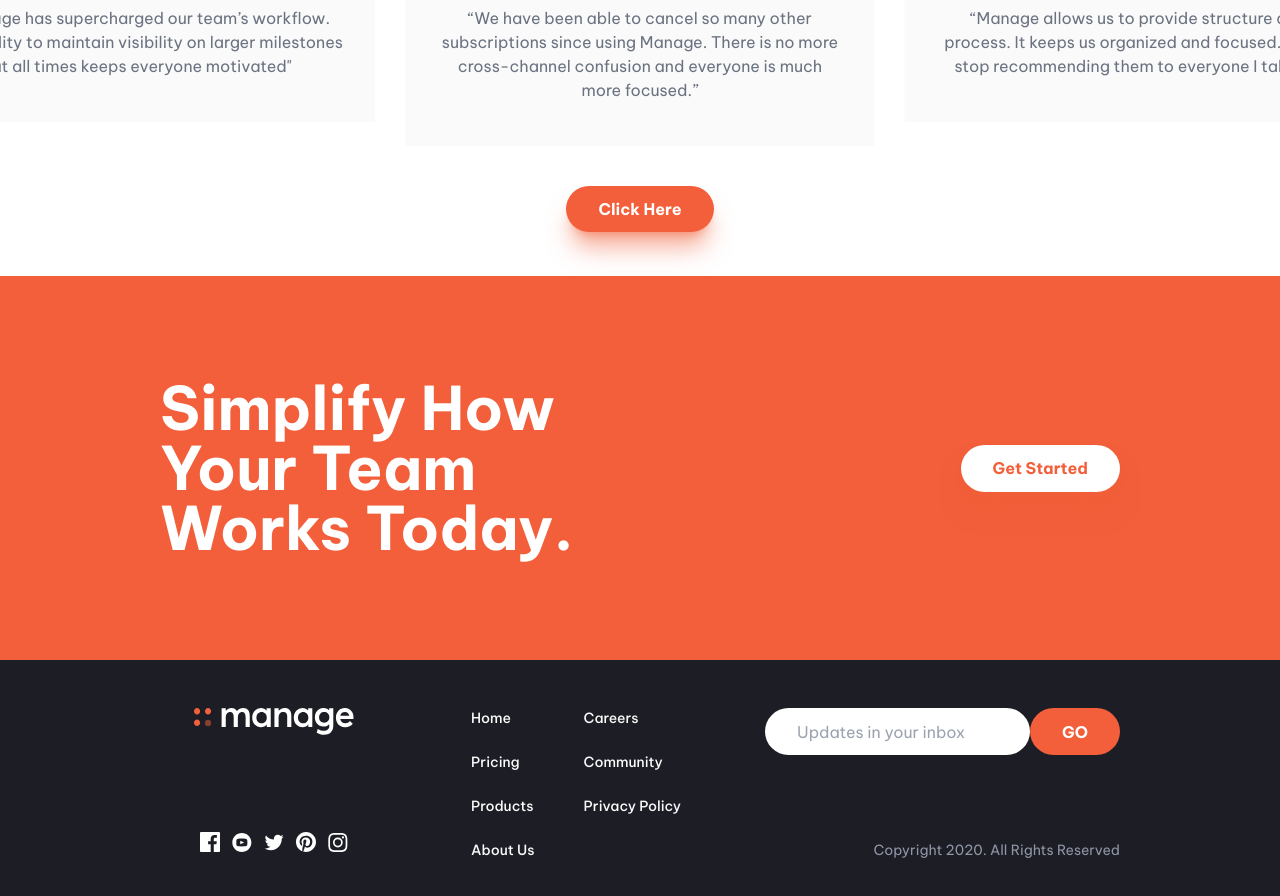
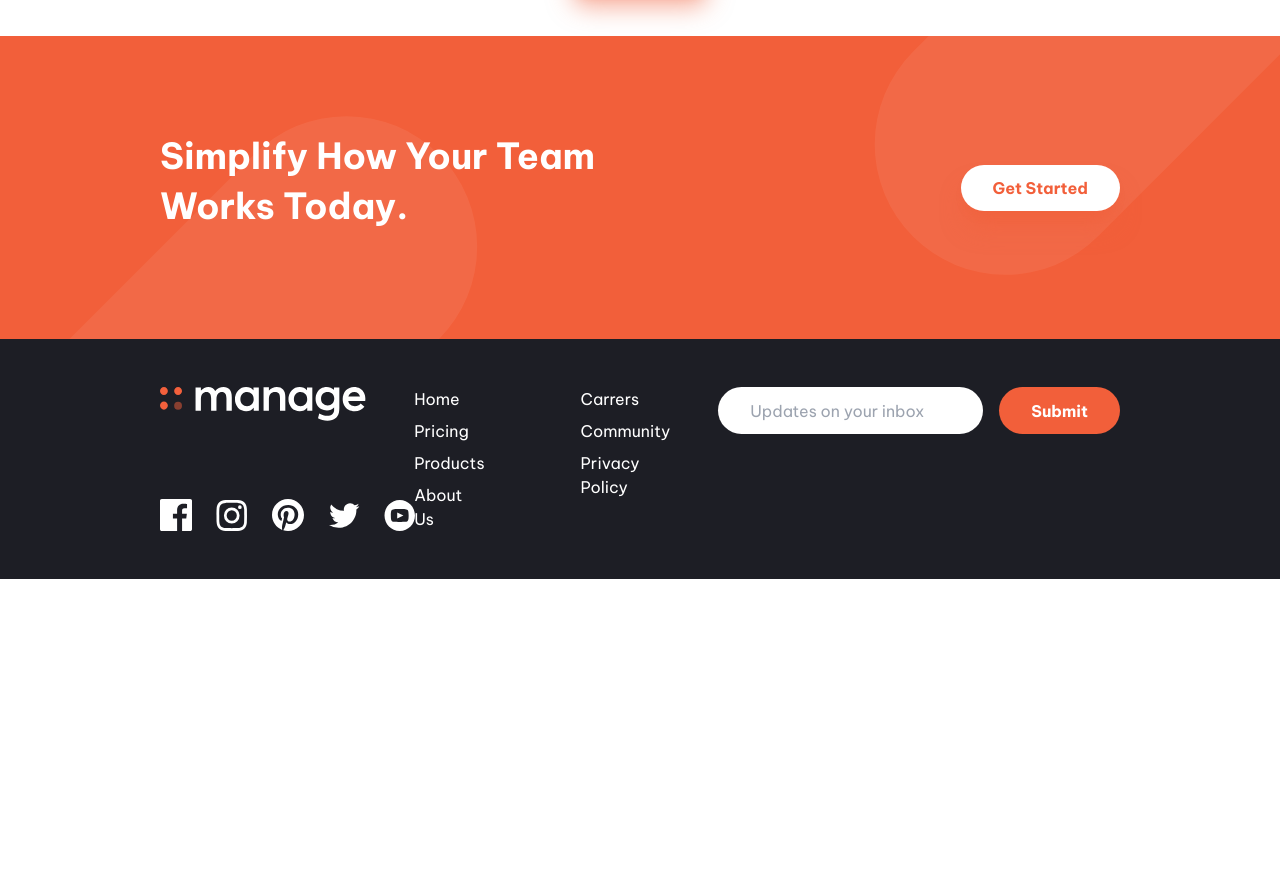
Before and after one commit to noman-e-jawad/next-tailwind, a Next.js app: page / in a window 1280 px wide. Shown: the part 1360-2256 px from the top of the page. After the commit the page ends 1939 px from the top, so only its background shows below. Built offline with nearby package versions, Linux system fonts and the light colour scheme.

Commit message:
feature section -- backgound, cta section -- background, footer -- alignment fix, header, banner, testimonial -- no change

```diff
--- a/src/components/CTA.jsx
+++ b/src/components/CTA.jsx
@@ -1,10 +1,16 @@
 import React from "react";
 
 const CTA = () => {
-  return <section className="container-fluid bg-primary-red h-96 flex flex-col justify-center items-center px-10 gap-5 mt-5 md:flex-row md:justify-between md:px-40">
-    <h2 className="banner-heading text-white md:w-1/2 md:text-left">Simplify how your team works today.</h2>
-    <button className="button-primary bg-white text-primary-red">Get Started</button>
-  </section>;
+  return (
+    <section className="container-fluid bg-primary-red py-24 flex flex-col justify-center items-center px-10 gap-5 mt-5 md:flex-row md:justify-between md:px-40 bg-[url('/images/bg-simplify-section-mobile.svg')] bg-left bg-no-repeat md:bg-[url('/images/bg-simplify-section-desktop.svg')] md:bg-right md:bg-contain">
+      <h2 className="banner-heading  md:w-1/2 md:text-left md:section-heading text-white md:text-white md:leading-snug lg:leading-snug">
+        Simplify how your team works today.
+      </h2>
+      <button className="button-primary bg-white text-primary-red">
+        Get Started
+      </button>
+    </section>
+  );
 };
 
 export default CTA;
--- a/src/components/Features.jsx
+++ b/src/components/Features.jsx
@@ -2,7 +2,7 @@ import React from "react";
 
 const Features = () => {
   return (
-    <section className="fluid py-20 bg-white grid grid-cols-1 md:gap-6 lg:gap-10  lg:grid-cols-2">
+    <section className="fluid py-20 bg-white grid grid-cols-1 md:pr-0 md:gap-6 lg:gap-10  lg:grid-cols-2 bg-[url('/images/bg-tablet-pattern.svg')] bg-[left_15rem_top_-43rem] bg-no-repeat md:bg-none">
       <div className="pb-3 ">
         <h2 className="section-heading"> What’s different about Manage?</h2>
         <p className=" pt-5 body-text w-full lg:w-10/12">
@@ -46,6 +46,7 @@ const Features = () => {
           </p>
         </div>
       </div>
+      <div className="absolute h-[40rem] w-[40rem] bg-[url('/images/bg-tablet-pattern.svg')] bottom-[-22rem] left-[-22rem] bg-no-repeat bg-cover hidden md:block"></div>
     </section>
   );
 };
--- a/src/components/Footer.jsx
+++ b/src/components/Footer.jsx
@@ -1,41 +1,82 @@
 import React from "react";
 
 const Footer = () => {
-  return <footer className="fluid bg-dark-blue py-12 flex flex-col items-center justify-center gap-12 w-full md:flex-row md:items-start relative">
-    {/* footer form */}
-    <div className="flex flex-row justify-between w-full order-1 md:order-4">
-      <input type="email" placeholder="Updates in your inbox" className="button-primary bg-white body-text focus-visible:outline-0 text-left font-normal shadow-none" />
-      <button type="submit" className="button-primary shadow-none">GO</button>
-    </div>
-    {/* footer navigation */}
-    <div className="flex flex-row justify-between w-full px-9 order-2">
-        <ul className="nav-item">
-          <li>Home</li>
-          <li>Pricing</li>
-          <li>Products</li>
-          <li>About Us</li>
+  return (
+    <footer className=" fluid w-full  h-full flex flex-col justfiy-center gap-12 items-center bg-dark-blue py-12 md:flex-row-reverse md:items-start  ">
+      {/* Form */}
+      <div className="flex gap-4">
+        <input
+          type="email"
+          placeholder="Updates on your inbox"
+          className="text-input"
+        />
+        <input
+          type="submit"
+          value="Submit"
+          className="button-primary shadow-none"
+        />
+      </div>
+      {/* Menu */}
+      <div className="flex w-full justify-center gap-24 text-white">
+        <ul className="flex flex-col gap-2">
+          <li>
+            <a href="#">Home</a>
+          </li>
+          <li>
+            <a href="#">Pricing</a>
+          </li>
+          <li>
+            <a href="#">Products</a>
+          </li>
+          <li>
+            <a href="#">About Us</a>
+          </li>
         </ul>
-        <ul className="nav-item">
-          <li>Careers</li>
-          <li>Community</li>
-          <li>Privacy Policy</li>
+        <ul className="flex flex-col gap-2">
+          <li>
+            <a href="#">Carrers</a>
+          </li>
+          <li>
+            <a href="#">Community</a>
+          </li>
+          <li>
+            <a href="#">Privacy Policy</a>
+          </li>
         </ul>
-    </div>
-    {/* icon box */}
-    <div className="flex flex-col gap-12 w-full items-center order-3 md:order-1 md:flex-col-reverse md:justify-between h-36">
-      <ul className="flex flex-row gap-9 md:gap-3">
-        <li><i ><img className="social-icon" src="/images/icon-facebook.svg" /></i></li>
-        <li><i ><img className="social-icon" src="/images/icon-youtube.svg" /></i></li>
-        <li><i ><img className="social-icon" src="/images/icon-twitter.svg" /></i></li>
-        <li><i ><img className="social-icon" src="/images/icon-pinterest.svg" /></i></li>
-        <li><i ><img className="social-icon" src="/images/icon-instagram.svg" /></i></li>
-      </ul>
-    {/* footer logo */}
-    <img className="w-40 h-auto order-2" src="/images/logo-white.svg" />
-    </div>
-    {/* copyright */}
-    <p className="text-dark-graishBlue text-sm order-4 md:order-3 md:absolute md:self-end md:right-40">Copyright 2020. All Rights Reserved</p>
-  </footer>
+      </div>
+      {/* Extras */}
+      <div className="flex w-full flex-col gap-8 md:gap-0 justify-between min-h-full items-center md:flex-col-reverse md:h-36 md:justify-between md:items-center">
+        <div className="flex gap-6">
+          {/* Social Icons */}
+          <img
+            src="/images/icon-facebook.svg"
+            className="w-8 h-8 object-contain"
+          />
+          <img
+            src="/images/icon-instagram.svg"
+            className="w-8 h-8 object-contain"
+          />
+          <img
+            src="/images/icon-pinterest.svg"
+            className="w-8 h-8 object-contain"
+          />
+          <img
+            src="/images/icon-twitter.svg"
+            className="w-8 h-8 object-contain"
+          />
+          <img
+            src="/images/icon-youtube.svg"
+            className="w-8 h-8 object-contain"
+          />
+        </div>
+        <img src="/images/logo-white.svg" alt="" className="w-64" />
+      </div>
+
+      <span className="text-white md:absolute md:bottom-0 md:pb-12">
+        Copyright 2022. All Rights Reserved
+      </span>
+    </footer>
+  );
 };
 
 export default Footer;
--- a/styles/globals.css
+++ b/styles/globals.css
@@ -16,7 +16,7 @@
     @apply font-primary font-bold text-4xl capitalize md:text-5xl lg:text-6xl text-primary-blue text-center leading-tight;
   }
   .section-heading {
-    @apply font-bold text-2.5xl text-primary-blue text-center capitalize leading-tight md:text-left lg:text-left lg:text-4xl lg:mb-3;
+    @apply font-bold text-2.5xl text-primary-blue text-center capitalize leading-tight md:text-left  lg:text-left lg:text-4xl lg:mb-3;
   }
   .body-text {
     @apply font-primary font-normal text-base text-gray-500 text-center md:text-left lg:text-left;
@@ -24,6 +24,11 @@
   .button-primary {
     @apply bg-primary-red text-white font-primary font-bold  text-base px-8 py-[0.7rem] rounded-full shadow-xl shadow-primary-red/50;
   }
+
+  .text-input {
+    @apply focus-visible:outline-none bg-white text-gray-500 font-primary   text-base px-8 py-[0.7rem] rounded-full;
+  }
+
   .feature-box {
     @apply text-base text-left;
   }
```
Also changed, not shown: package.json (line endings or trailing spaces), pages/index.js (line endings or trailing spaces), src/components/Banner.jsx (line endings or trailing spaces), src/components/Header.jsx (line endings or trailing spaces), src/components/Testimonial.jsx (line endings or trailing spaces), tailwind.config.js (line endings or trailing spaces), 1 other file (tests, documents, lock files or other folders).
